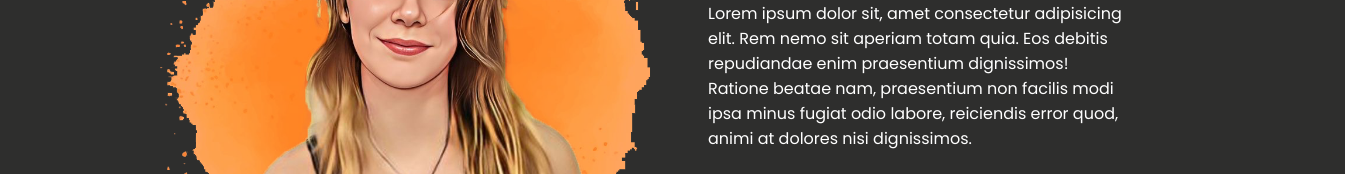
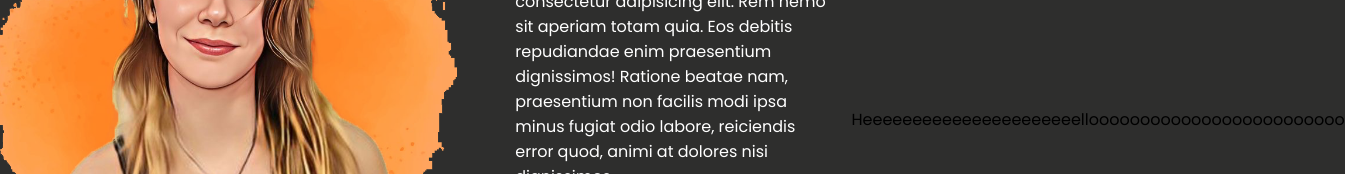
Before and after one commit to JessicaFredin/Portfolio, a plain HTML site: page index.html in a window 1280 px wide. Shown: the part 330-504 px from the top of the page, 1345 px wide, since content can reach past the window. Drawn offline with Linux system fonts and the light colour scheme.

Commit message:
Update index.html

```diff
--- a/index.html
+++ b/index.html
@@ -98,6 +98,8 @@
         </div>
 
 
+        <p>Heeeeeeeeeeeeeeeeeeeeeellooooooooooooooooooooooooo</p>
+
 
 
                   <!-- <div class="social-media-icons">
```
